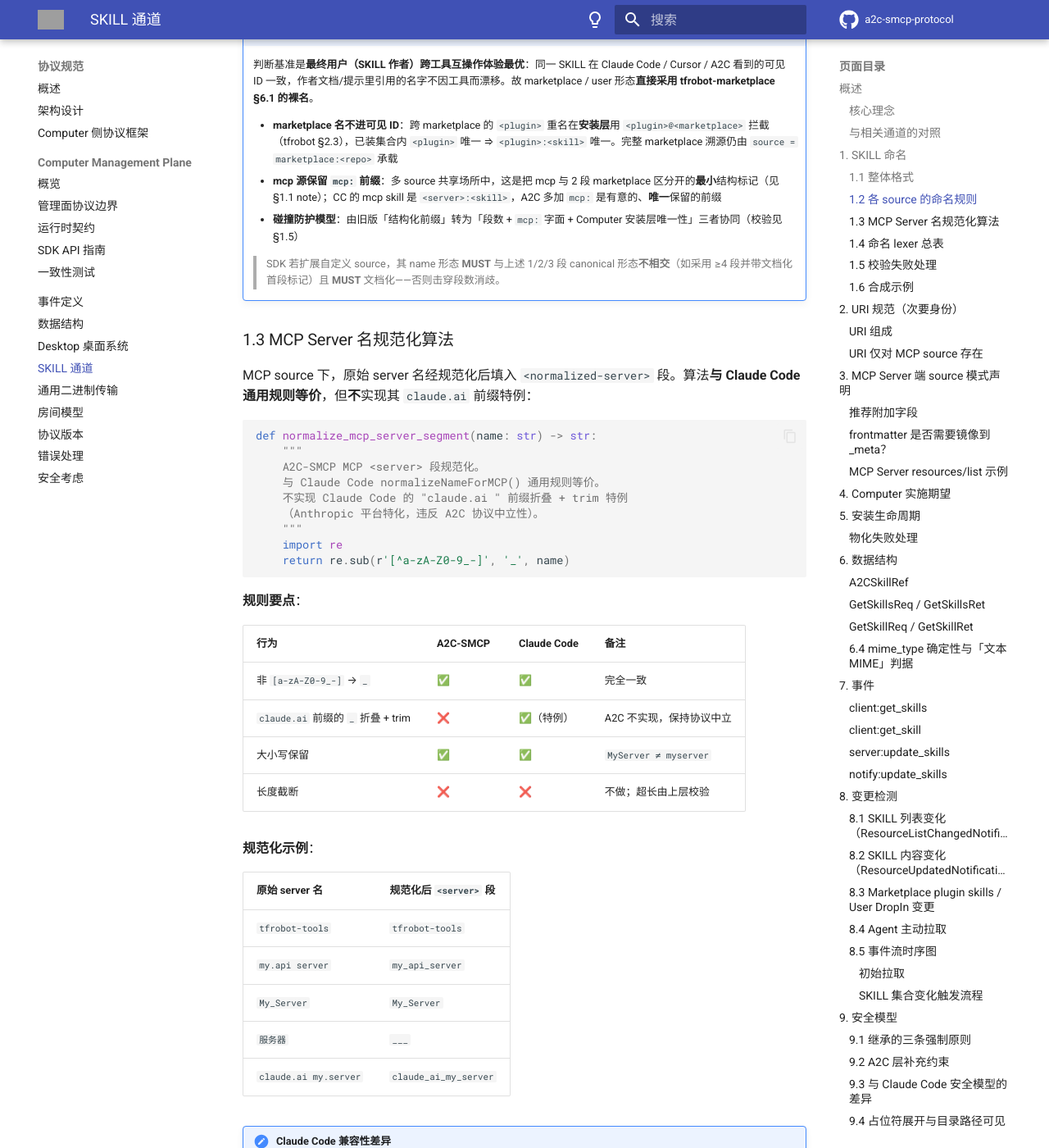
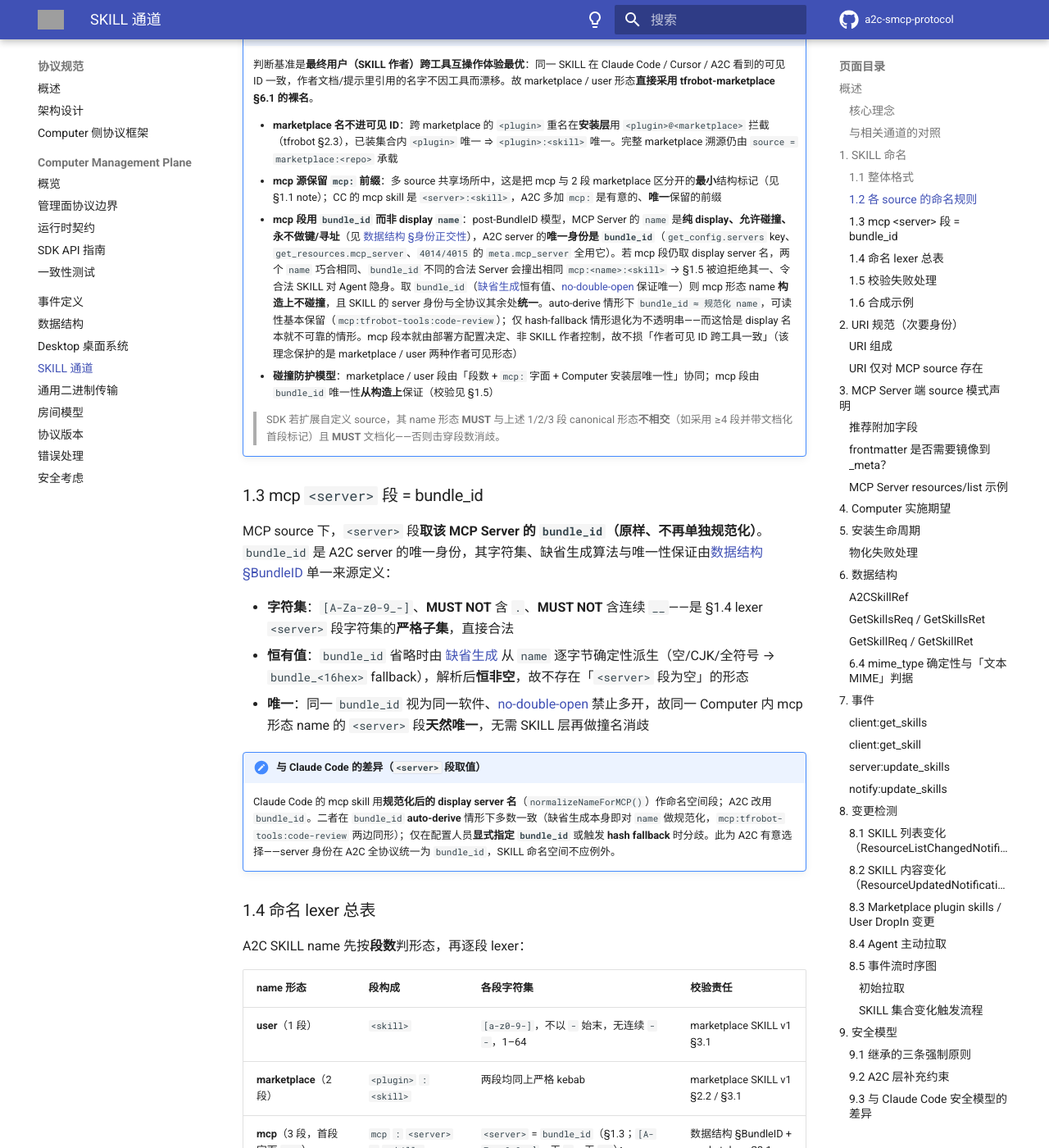
Before and after one commit to A2C-SMCP/a2c-smcp-protocol, an MkDocs documentation site: the page built from docs/specification/skill.md, in a window 1280 px wide and 1400 px high, scrolled down 3045 px. Shown: the whole window at 82% size. Built offline with MkDocs 1.6.1 and Material for MkDocs 9.7.7, drawn with Linux system fonts in a browser that asks for light colours; comment, search, counter and statistics services are not loaded; the version menu is left out; some of the changed text lies outside the part shown; grey boxes are pictures that could not be loaded.

Commit message:
docs(skill): SKILL mcp name 段统一用 bundle_id（server 唯一身份）
SKILL mcp 形态 name/source 的 `<server>` 段由「规范化 display server 名」
改为「server 的 bundle_id 原样」，闭合 BundleID 模型（0.3.0）引入的一处
一致性回归。

背景：post-BundleID，MCP Server 的 `name` 已降级为纯 display、允许碰撞、
永不做键/寻址；server 唯一身份统一为 bundle_id（get_config.servers key /
get_resources.mcp_server / 4014·4015 meta 均用之）。但 SKILL 通道的
`<server>` 段仍从可碰撞的 display name 派生 —— 两个 name 巧合相同、
bundle_id 不同的合法 Server 会撞出相同 `mcp:<name>:<skill>`，§1.5 被迫拒绝
其一，令合法 SKILL 对 Agent 隐身。

改动：
- `<server>` 段 = bundle_id 原样（缺省生成恒有值、no-double-open 保证唯一
  → mcp 形态 name 构造上不碰撞）；§1.3 由规范化算法重构为「= bundle_id」
- source 同步为 `mcp:<bundle_id>`，与 name 同头、与全协议 server 身份对齐
- §1.5 删除「规范化 display 名撞名 → 拒绝第二注册者」失效路径；mcp 段仅剩
  同一 Server 内 frontmatter name 重复一种碰撞
- 身份正交性表：`<server>` 段由「正交/自管唯一」改为「= bundle_id」
- §1.6 补显式 bundle_id 与 hash-fallback 示例，诚实标注不透明退化情形
- CC 对照：保留 mcp: 前缀 + 段取 bundle_id 的有意分歧说明

trio（skill.md / data-structures.md）+ v0.2.1 迁移文档同步；0.3.0-dev 折入
当前版本，不 bump。mkdocs --strict 通过。

Co-Authored-By: Claude Opus 4.8 (1M context) <noreply@anthropic.com>

````diff
--- a/docs/specification/skill.md
+++ b/docs/specification/skill.md
@@ -59,7 +59,7 @@ A2C-SMCP SKILL 通道遵循以下原则：
 
 ## 1. SKILL 命名
 
-A2C-SMCP SKILL 用**全局唯一的合成 name** 作为协议主键，参考 Claude Code / [tfrobot-marketplace](https://github.com/A2C-SMCP/tfrobot-marketplace) 的单一命名空间设计：name **跨工具直接对齐开放标准**——marketplace 源 `<plugin>:<skill>`、user 源裸 `<skill>`、mcp 源 `mcp:<server>:<skill>`。Agent 与 LLM 始终用 name 引用 SKILL，调用接口跨 source 一致。
+A2C-SMCP SKILL 用**全局唯一的合成 name** 作为协议主键，参考 Claude Code / [tfrobot-marketplace](https://github.com/A2C-SMCP/tfrobot-marketplace) 的单一命名空间设计：name **跨工具直接对齐开放标准**——marketplace 源 `<plugin>:<skill>`、user 源裸 `<skill>`、mcp 源 `mcp:<bundle_id>:<skill>`。Agent 与 LLM 始终用 name 引用 SKILL，调用接口跨 source 一致。
 
 ### 1.1 整体格式
 
@@ -69,7 +69,7 @@ name 按 source **分形态**，对齐 tfrobot-marketplace §6.1 与 Claude Code
 |---|---|---|
 | marketplace | `<plugin>:<skill>` | 2 |
 | user | `<skill>`（裸名） | 1 |
-| mcp | `mcp:<server>:<skill>` | 3 |
+| mcp | `mcp:<bundle_id>:<skill>` | 3 |
 
 - `:` 是 A2C 协议层 reserved separator（正式承认，非「待追认」）
 - 整个 name 在单个 Computer 范围内**全局唯一**
@@ -77,7 +77,7 @@ name 按 source **分形态**，对齐 tfrobot-marketplace §6.1 与 Claude Code
 
 !!! note "三形态靠段数 + `mcp:` 字面消歧，互不碰撞"
 
-    1 段（user）/ 2 段（marketplace）/ 3 段（mcp）按**段数**互斥；mcp 必带字面首段 `mcp`，故不与 2 段 marketplace 混淆。**唯一**保留前缀的是 mcp 源——若它也退化成 `<server>:<skill>`（2 段）就会与 marketplace `<plugin>:<skill>` 碰撞。一个名为 `mcp` 的 marketplace plugin 产出 `mcp:<skill>`（2 段），仍按**段数**判为 marketplace；SDK / marketplace **SHOULD** 避免把 plugin 命名为 `mcp` 以免人眼混淆。
+    1 段（user）/ 2 段（marketplace）/ 3 段（mcp）按**段数**互斥；mcp 必带字面首段 `mcp`，故不与 2 段 marketplace 混淆。**唯一**保留前缀的是 mcp 源——若它也退化成 `<bundle_id>:<skill>`（2 段）就会与 marketplace `<plugin>:<skill>` 碰撞。一个名为 `mcp` 的 marketplace plugin 产出 `mcp:<skill>`（2 段），仍按**段数**判为 marketplace；SDK / marketplace **SHOULD** 避免把 plugin 命名为 `mcp` 以免人眼混淆。
 
 ### 1.2 各 source 的命名规则
 
@@ -85,56 +85,30 @@ name 按 source **分形态**，对齐 tfrobot-marketplace §6.1 与 Claude Code
 |---|---|---|---|
 | Marketplace | `marketplace:<repo>` | `<plugin>:<skill>`（**裸 2 段**，不含 marketplace 名） | `acme-audit:audit` |
 | 用户手动 | `user` | `<skill>`（**裸 1 段**） | `my-helper` |
-| MCP Server | `mcp:<normalized-server>` | `mcp:<normalized-server>:<frontmatter.name>` | `mcp:tfrobot-tools:code-review` |
+| MCP Server | `mcp:<bundle_id>` | `mcp:<bundle_id>:<frontmatter.name>` | `mcp:tfrobot-tools:code-review` |
 
-!!! important "为何对齐裸名（放弃旧版「强制前缀化」）"
+!!! important "为何对齐裸名 / 为何 mcp 段取 bundle_id"
 
     判断基准是**最终用户（SKILL 作者）跨工具互操作体验最优**：同一 SKILL 在 Claude Code / Cursor / A2C 看到的可见 ID 一致，作者文档/提示里引用的名字不因工具而漂移。故 marketplace / user 形态**直接采用 tfrobot-marketplace §6.1 的裸名**。
 
     - **marketplace 名不进可见 ID**：跨 marketplace 的 `<plugin>` 重名在**安装层**用 `<plugin>@<marketplace>` 拦截（tfrobot §2.3），已装集合内 `<plugin>` 唯一 ⇒ `<plugin>:<skill>` 唯一。完整 marketplace 溯源仍由 `source = marketplace:<repo>` 承载
     - **mcp 源保留 `mcp:` 前缀**：多 source 共享场所中，这是把 mcp 与 2 段 marketplace 区分开的**最小**结构标记（见 §1.1 note）；CC 的 mcp skill 是 `<server>:<skill>`，A2C 多加 `mcp:` 是有意的、**唯一**保留的前缀
-    - **碰撞防护模型**：由旧版「结构化前缀」转为「段数 + `mcp:` 字面 + Computer 安装层唯一性」三者协同（校验见 §1.5）
+    - **mcp 段用 `bundle_id` 而非 display `name`**：post-BundleID 模型，MCP Server 的 `name` 是**纯 display、允许碰撞、永不做键/寻址**（见 [数据结构 §身份正交性](data-structures.md#identity-orthogonality)），A2C server 的**唯一身份是 `bundle_id`**（`get_config.servers` key、`get_resources.mcp_server`、`4014/4015` 的 `meta.mcp_server` 全用它）。若 mcp 段仍取 display server 名，两个 `name` 巧合相同、`bundle_id` 不同的合法 Server 会撞出相同 `mcp:<name>:<skill>` → §1.5 被迫拒绝其一、令合法 SKILL 对 Agent 隐身。取 `bundle_id`（[缺省生成](data-structures.md#bundleid-缺省生成)恒有值、[no-double-open](data-structures.md#no-double-open) 保证唯一）则 mcp 形态 name **构造上不碰撞**，且 SKILL 的 server 身份与全协议其余处**统一**。auto-derive 情形下 `bundle_id ≈ 规范化 name`，可读性基本保留（`mcp:tfrobot-tools:code-review`）；仅 hash-fallback 情形退化为不透明串——而这恰是 display 名本就不可靠的情形。mcp 段本就由部署方配置决定、非 SKILL 作者控制，故不损「作者可见 ID 跨工具一致」（该理念保护的是 marketplace / user 两种作者可见形态）
+    - **碰撞防护模型**：marketplace / user 段由「段数 + `mcp:` 字面 + Computer 安装层唯一性」协同；mcp 段由 `bundle_id` 唯一性**从构造上**保证（校验见 §1.5）
 
     > SDK 若扩展自定义 source，其 name 形态 **MUST** 与上述 1/2/3 段 canonical 形态**不相交**（如采用 ≥4 段并带文档化首段标记）且 **MUST** 文档化——否则击穿段数消歧。
 
-### 1.3 MCP Server 名规范化算法
+### 1.3 mcp `<server>` 段 = bundle_id
 
-MCP source 下，原始 server 名经规范化后填入 `<normalized-server>` 段。算法**与 Claude Code 通用规则等价**，但**不**实现其 `claude.ai ` 前缀特例：
+MCP source 下，`<server>` 段**取该 MCP Server 的 `bundle_id`（原样、不再单独规范化）**。`bundle_id` 是 A2C server 的唯一身份，其字符集、缺省生成算法与唯一性保证由[数据结构 §BundleID](data-structures.md#bundleid) 单一来源定义：
 
-```python
-def normalize_mcp_server_segment(name: str) -> str:
-    """
-    A2C-SMCP MCP <server> 段规范化。
-    与 Claude Code normalizeNameForMCP() 通用规则等价。
-    不实现 Claude Code 的 "claude.ai " 前缀折叠 + trim 特例
-    （Anthropic 平台特化，违反 A2C 协议中立性）。
-    """
-    import re
-    return re.sub(r'[^a-zA-Z0-9_-]', '_', name)
-```
+- **字符集**：`[A-Za-z0-9_-]`、**MUST NOT** 含 `.`、**MUST NOT** 含连续 `__`——是 §1.4 lexer `<server>` 段字符集的**严格子集**，直接合法
+- **恒有值**：`bundle_id` 省略时由 [缺省生成](data-structures.md#bundleid-缺省生成) 从 `name` 逐字节确定性派生（空/CJK/全符号 → `bundle_<16hex>` fallback），解析后**恒非空**，故不存在「`<server>` 段为空」的形态
+- **唯一**：同一 `bundle_id` 视为同一软件、[no-double-open](data-structures.md#no-double-open) 禁止多开，故同一 Computer 内 mcp 形态 name 的 `<server>` 段**天然唯一**，无需 SKILL 层再做撞名消歧
 
-**规则要点**：
+!!! note "与 Claude Code 的差异（`<server>` 段取值）"
 
-| 行为 | A2C-SMCP | Claude Code | 备注 |
-|---|---|---|---|
-| 非 `[a-zA-Z0-9_-]` → `_` | ✅ | ✅ | 完全一致 |
-| `claude.ai ` 前缀的 `_` 折叠 + trim | ❌ | ✅（特例） | A2C 不实现，保持协议中立 |
-| 大小写保留 | ✅ | ✅ | `MyServer ≠ myserver` |
-| 长度截断 | ❌ | ❌ | 不做；超长由上层校验 |
-
-**规范化示例**：
-
-| 原始 server 名 | 规范化后 `<server>` 段 |
-|---|---|
-| `tfrobot-tools` | `tfrobot-tools` |
-| `my.api server` | `my_api_server` |
-| `My_Server` | `My_Server` |
-| `服务器` | `___` |
-| `claude.ai my.server` | `claude_ai_my_server` |
-
-!!! note "Claude Code 兼容性差异"
-
-    绝大多数 server 名规范化结果与 Claude Code 一致。仅当 server 名以 `claude.ai ` 开头时，A2C 不做 `_` 折叠 / trim——这是设计选择，不是缺陷。SDK 文档应明示此差异以避免使用者误判。
+    Claude Code 的 mcp skill 用**规范化后的 display server 名**（`normalizeNameForMCP()`）作命名空间段；A2C 改用 `bundle_id`。二者在 `bundle_id` **auto-derive** 情形下多数一致（缺省生成本身即对 `name` 做规范化，`mcp:tfrobot-tools:code-review` 两边同形）；仅在配置人员**显式指定 `bundle_id`** 或触发 **hash fallback** 时分歧。此为 A2C 有意选择——server 身份在 A2C 全协议统一为 `bundle_id`，SKILL 命名空间不应例外。
 
 ### 1.4 命名 lexer 总表
 
@@ -144,7 +118,7 @@ A2C SKILL name 先按**段数**判形态，再逐段 lexer：
 |---|---|---|---|
 | **user**（1 段） | `<skill>` | `[a-z0-9-]`，不以 `-` 始末，无连续 `--`，1–64 | marketplace SKILL v1 §3.1 |
 | **marketplace**（2 段） | `<plugin>` `:` `<skill>` | 两段均同上严格 kebab | marketplace SKILL v1 §2.2 / §3.1 |
-| **mcp**（3 段，首段字面 `mcp`） | `mcp` `:` `<server>` `:` `<skill>` | `<server>`：§1.3 算法（`[A-Za-z0-9_-]`，1–64）；`<skill>`：严格 kebab | A2C §1.3 + marketplace §3.1 |
+| **mcp**（3 段，首段字面 `mcp`） | `mcp` `:` `<server>` `:` `<skill>` | `<server>` = `bundle_id`（§1.3；`[A-Za-z0-9_-]`、无 `.`、无 `__`）；`<skill>`：严格 kebab | 数据结构 §BundleID + marketplace §3.1 |
 
 **消歧规则（lexer 第一步）**：
 
@@ -158,16 +132,17 @@ Computer 在装配 Skill Registry 时执行校验，失败的 SKILL **不进入*
 
 | 情形 | Computer 行为 |
 |---|---|
-| `<server>` 规范化后长度 = 0（原始 server 名全是非法字符） | 拒绝该 server 全部 SKILL 注册；记 ERROR |
-| `<server>` 规范化后长度 > 64 | 同上 |
 | `<skill>` leaf 段不符合 marketplace §3.1 格式 | 拒绝该 SKILL 注册；记 ERROR |
-| 两个不同原始 server 规范化后撞名（如 `my.server` 与 `my_server` 都得到 `my_server`） | 拒绝第二注册者；记 ERROR；保留先到者 |
 | 两个不同 marketplace 提供同名 `<plugin>`（合成 `<plugin>:<skill>` 碰撞） | **安装层**按 `<plugin>@<marketplace>` 唯一性拒绝第二个（tfrobot §2.3）；已装集合内 `<plugin>` 唯一 |
-| 同 source 内 frontmatter `name` 重复（违反 marketplace §2.1） | 拒绝第二注册者；记 ERROR |
+| 同 source（含同一 mcp Server）内 frontmatter `name` 重复（违反 marketplace §2.1） | 拒绝第二注册者；记 ERROR |
+
+!!! note "mcp `<server>` 段（= bundle_id）不会撞名"
+
+    `<server>` = `bundle_id`，其唯一性由 [no-double-open](data-structures.md#no-double-open) 在 **manager 注册期**保证（同 `bundle_id` = 同一软件、禁止多开）——两个合法共存的 MCP Server 必有不同 `bundle_id`，故 `mcp:<bundle_id>:<skill>` **构造上不碰撞**，SKILL 层无需再做 server 段撞名消歧。旧版「规范化 display 名 → 撞名 → 拒绝第二注册者」的失效路径**已消除**：不再因 display 名巧合而牺牲合法 SKILL 的可见性。mcp 形态下**仅剩**同一 Server 内 frontmatter `name` 重复一种碰撞（上表末行）。
 
 !!! note "跨 source 类别天然不碰撞"
 
-    user（1 段）/ marketplace（2 段）/ mcp（3 段）按段数互斥，**不可能**跨类别碰撞。碰撞只可能发生在**同类别内**（上表 mcp `<server>` 规范化、marketplace `<plugin>`、同 source frontmatter 重名），均有对应拒绝策略。
+    user（1 段）/ marketplace（2 段）/ mcp（3 段）按段数互斥，**不可能**跨类别碰撞。碰撞只可能发生在**同类别内**（marketplace `<plugin>`、同 source frontmatter 重名），均有对应拒绝策略；mcp `<server>` 段因 `bundle_id` 唯一已从构造上排除。
 
 校验失败不向 Agent 返回硬错误——SKILL 通道的 batch 接口必须对部分失败健壮。
 
@@ -178,12 +153,16 @@ Computer 在装配 Skill Registry 时执行校验，失败的 SKILL **不进入*
 | Marketplace repo=`acme-skills` + plugin=`acme-audit` + skill `audit` | `acme-audit:audit` | `marketplace:acme-skills` |
 | Marketplace repo=`acme-skills` + plugin=`pylint-tools` + skill `lint` | `pylint-tools:lint` | `marketplace:acme-skills` |
 | 用户手动 drop + skill `my-helper` | `my-helper` | `user` |
-| MCP server=`tfrobot-tools` + frontmatter.name=`code-review` | `mcp:tfrobot-tools:code-review` | `mcp:tfrobot-tools` |
-| MCP server=`my.api` + frontmatter.name=`csv-aggregator` | `mcp:my_api:csv-aggregator` | `mcp:my_api` |
+| MCP server name=`tfrobot-tools`（bundle_id auto=`tfrobot-tools`）+ frontmatter.name=`code-review` | `mcp:tfrobot-tools:code-review` | `mcp:tfrobot-tools` |
+| MCP server name=`my.api`（bundle_id auto=`my_api`）+ frontmatter.name=`csv-aggregator` | `mcp:my_api:csv-aggregator` | `mcp:my_api` |
+| MCP server 显式 `bundle_id=acme-editor`（name 另有 display）+ frontmatter.name=`format` | `mcp:acme-editor:format` | `mcp:acme-editor` |
+| MCP server name=`服务器`（CJK → hash fallback `bundle_a1b2c3d4e5f60718`）+ frontmatter.name=`summarize` | `mcp:bundle_a1b2c3d4e5f60718:summarize` | `mcp:bundle_a1b2c3d4e5f60718` |
 
-!!! note "name 不再恒以 source 开头"
+第 4–5 行示范 auto-derive 情形下可读性保留；第 6 行示范显式 `bundle_id` 直接进段；第 7 行示范 hash fallback（示例 hex 仅示意）下 mcp 段退化为不透明串——这是 display 名本就不可靠的边角情形，换取的是**构造上不碰撞**。
 
-    旧版 name 总以 source prefix 起始；现在仅 **mcp** 形态 name（`mcp:<server>:...`）与 `source`（`mcp:<server>`）同头。marketplace / user 的 `name` 是裸名，**不**含 `source` 里的 marketplace 名——`source` 独立承载完整 provenance。
+!!! note "name 不再恒以 source 开头；mcp 段取 bundle_id"
+
+    旧版 name 总以 source prefix 起始；现在仅 **mcp** 形态 name（`mcp:<bundle_id>:...`）与 `source`（`mcp:<bundle_id>`）同头，且二者的 server 部分**统一为 `bundle_id`**——与 `get_config.servers` key、`get_resources.mcp_server`、错误码 `meta.mcp_server` 对齐，Agent 可据此把一条 SKILL 关联回它所属的 A2C server。marketplace / user 的 `name` 是裸名，**不**含 `source` 里的 marketplace 名——`source` 独立承载完整 provenance。
 
 ---
 
@@ -211,7 +190,7 @@ skill://host/skill-name
 
 | Source | `A2CSkillRef.uri` |
 |---|---|
-| `mcp:<server>` | 必有；MCP Server 在 `resources/list` 声明 |
+| `mcp:<bundle_id>` | 必有；MCP Server 在 `resources/list` 声明 |
 | `marketplace:<repo>` | 无 |
 | `user` | 无 |
 
@@ -347,7 +326,7 @@ class A2CSkillRef(TypedDict):       # 默认 total=True：裸字段 = 必选，N
 
 | 字段 | 类型 | required? | 含义 / source-of-truth |
 |---|---|:---:|---|
-| `name` | `str` | ✅ **必选** | 合成全局唯一名，跨工具对齐裸名（marketplace `<plugin>:<skill>` / user `<skill>` / mcp `mcp:<server>:<skill>`，§1）。协议主键，Agent 当不透明可比较字符串 |
+| `name` | `str` | ✅ **必选** | 合成全局唯一名，跨工具对齐裸名（marketplace `<plugin>:<skill>` / user `<skill>` / mcp `mcp:<bundle_id>:<skill>`，§1）。协议主键，Agent 当不透明可比较字符串 |
 | `source` | `str` | ✅ **必选** | 完整来源 provenance（`mcp:tfrobot-tools` / `marketplace:acme-skills` / `user`） |
 | `path` | `str` | ✅ **必选** | Computer 本地绝对目录路径；staging 物化为所有 source 统一第一步，恒存在（§4 / §5）。面向 Agent SDK 脚本/文件访问；可执行分叉下经 `${TFROBOT_SKILL_DIR}` 渲染期展开 MAY LLM-facing（§9.1/§9.4） |
 | `description` | `str` | ✅ **必选** | SKILL.md frontmatter 强制字段（marketplace §3.1）；跨三 source 均存在 |
@@ -376,9 +355,9 @@ class A2CSkillRef(TypedDict):       # 默认 total=True：裸字段 = 必选，N
 
     Computer 是 SKILL 管理者（理念 #2），所有 source（MCP / marketplace / 用户）落地的统一第一步都是 staging 物化到本地安装目录（§4 / §5）。因此**任何进入 Skill Registry 的 SKILL 必有可读本地目录**——`path` 是必选字段。该字段面向 Agent SDK 的脚本执行与文件访问；可执行分叉（§9.3）下 Agent SDK 可在渲染期把它展开进 `${TFROBOT_SKILL_DIR}` 供 LLM 构造 Bash 命令（§9.4）。硬秘密边界是 `.skillenv`，非目录路径。
 
-!!! note "为什么没有 raw `mcp_server` 字段"
+!!! note "为什么没有 raw display `name` 字段（server 身份由 bundle_id 承载）"
 
-    理念 #2：对 Agent 暴露的协议表面**与 source 无关**。原始（未规范化）MCP server 名是 source 实现细节，与 SKILL 不同层级——它属于 MCP 工具/资源通道的寻址键（`client:get_config` 返回的 `servers` key），不应反规范化进每条 SKILL ref。来源追溯由 `source`（规范化、通道内合法）与 MCP 来源的 `uri`（§2 次要身份）承担。若未来确有 raw-name 关联需求，须像 §2 那样补独立 justification，而非加裸字段。
+    理念 #2：对 Agent 暴露的协议表面**与 source 无关**。MCP Server 的 raw display `name` 是纯人类可读、**允许碰撞、非身份**（见 [数据结构 §身份正交性](data-structures.md#identity-orthogonality)），不应进 SKILL ref。SKILL 的 server 身份统一由 **`bundle_id`** 承载——它既是 `client:get_config` 的 `servers` key，也构成 `name`（`mcp:<bundle_id>:<skill>`）与 `source`（`mcp:<bundle_id>`）的 server 部分。故 Agent 无需 raw 名即可把一条 SKILL 关联回对应 A2C server；来源追溯由 `source`（含 `bundle_id`）与 MCP 来源的 `uri`（§2 次要身份）承担。若未来确有 raw display 名关联需求，须像 §2 那样补独立 justification，而非加裸字段。
 
 ### GetSkillsReq / GetSkillsRet
 
@@ -803,8 +782,8 @@ A2C-SMCP SKILL 通道在 URI 与命名上**直接对齐** Claude Code 的 MCP Sk
 | URI scheme | `skill://<namespace>/<skill-name>` | 一致 |
 | 命名格式（marketplace plugin） | `<plugin>:<skill>` | **一致**（裸 2 段，对齐开放标准） |
 | 命名格式（user / bundled） | 裸 `<skill>` | **一致**（裸 1 段） |
-| 命名格式（mcp） | `<server>:<skill>` | `mcp:<server>:<skill>`（A2C 多源共享，**唯一**保留 `mcp:` 段消歧） |
-| Server 名规范化 | `normalizeNameForMCP()`，含 `claude.ai ` 前缀特例 | 同算法，**不实现** `claude.ai ` 特例 |
+| 命名格式（mcp） | `<server>:<skill>`（server = 规范化 display 名） | `mcp:<bundle_id>:<skill>`（A2C 多源共享，**唯一**保留 `mcp:` 段消歧；server 段 = **`bundle_id`** 而非 display 名，§1.3） |
+| mcp `<server>` 段取值 | 规范化 display server 名（`normalizeNameForMCP()`，含 `claude.ai ` 前缀特例） | **`bundle_id`**（[缺省生成](data-structures.md#bundleid-缺省生成)对 `name` 做等价规范化，但**不实现** `claude.ai ` 特例；显式 / fallback 情形与 CC 分歧，§1.3） |
 | `scripts/` 执行 | ❌ 禁止（MCP Skill 远程不可信） | ✅ 由 Computer 执行（source 信任继承） |
 | `${SKILL_DIR}` 占位符 | `${CLAUDE_SKILL_DIR}` 对 MCP Skill **无意义** | `${TFROBOT_SKILL_DIR}` 由 **Agent SDK 渲染期展开为真实绝对目录**（拼进 LLM prompt 前，见 §7 note / §9.4）；Computer 另注入同名 env 供子进程运行期自引用（defense-in-depth，非 body 渲染机制） |
 | `resources/list` cursor 翻页 | 不消费 | Computer 完整消费翻页直至末尾 |
````
Also changed, not shown: docs/migrations/v0.2.1-skill-and-blob-transfer.md (+2 -2 lines), docs/specification/data-structures.md (+8 -7 lines).
